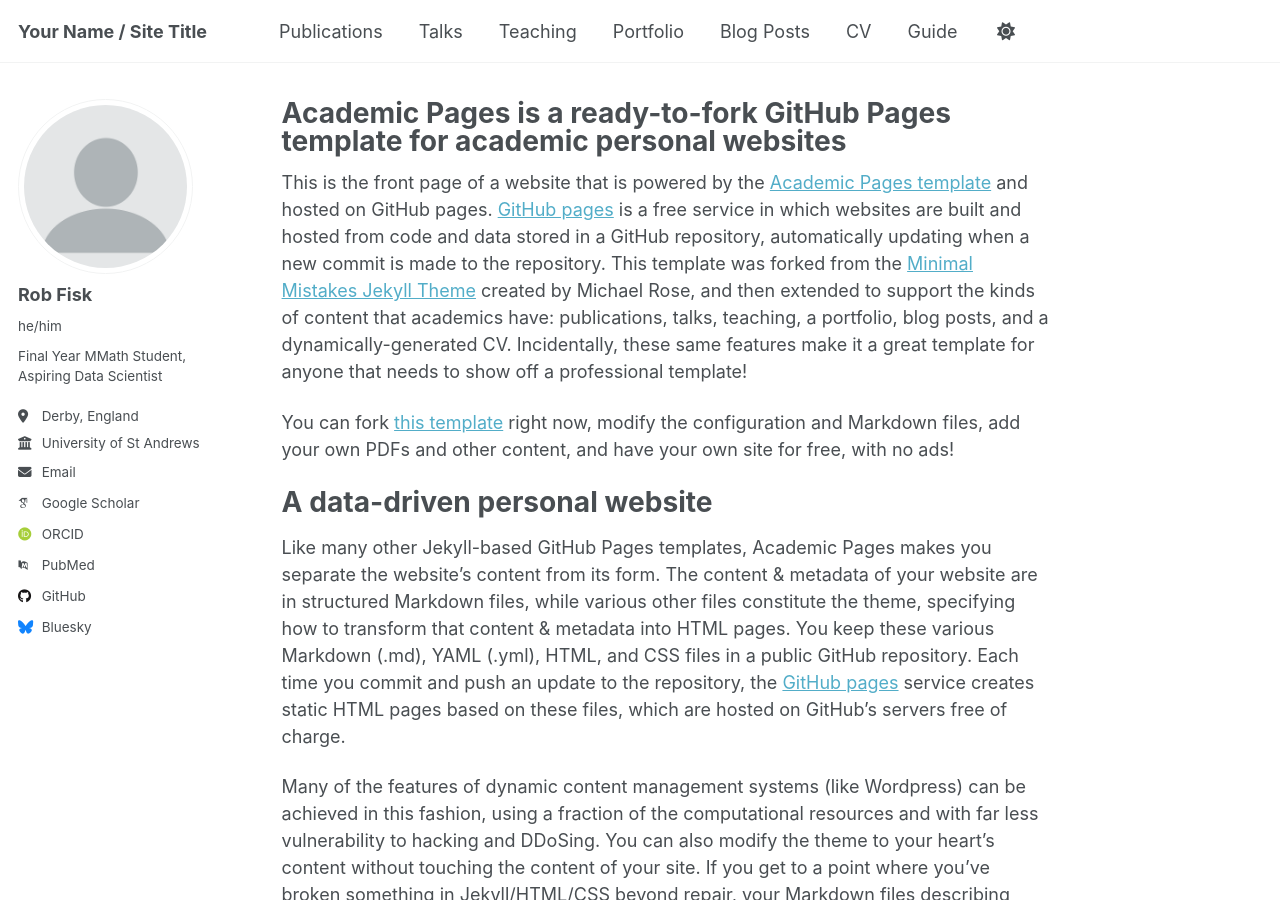
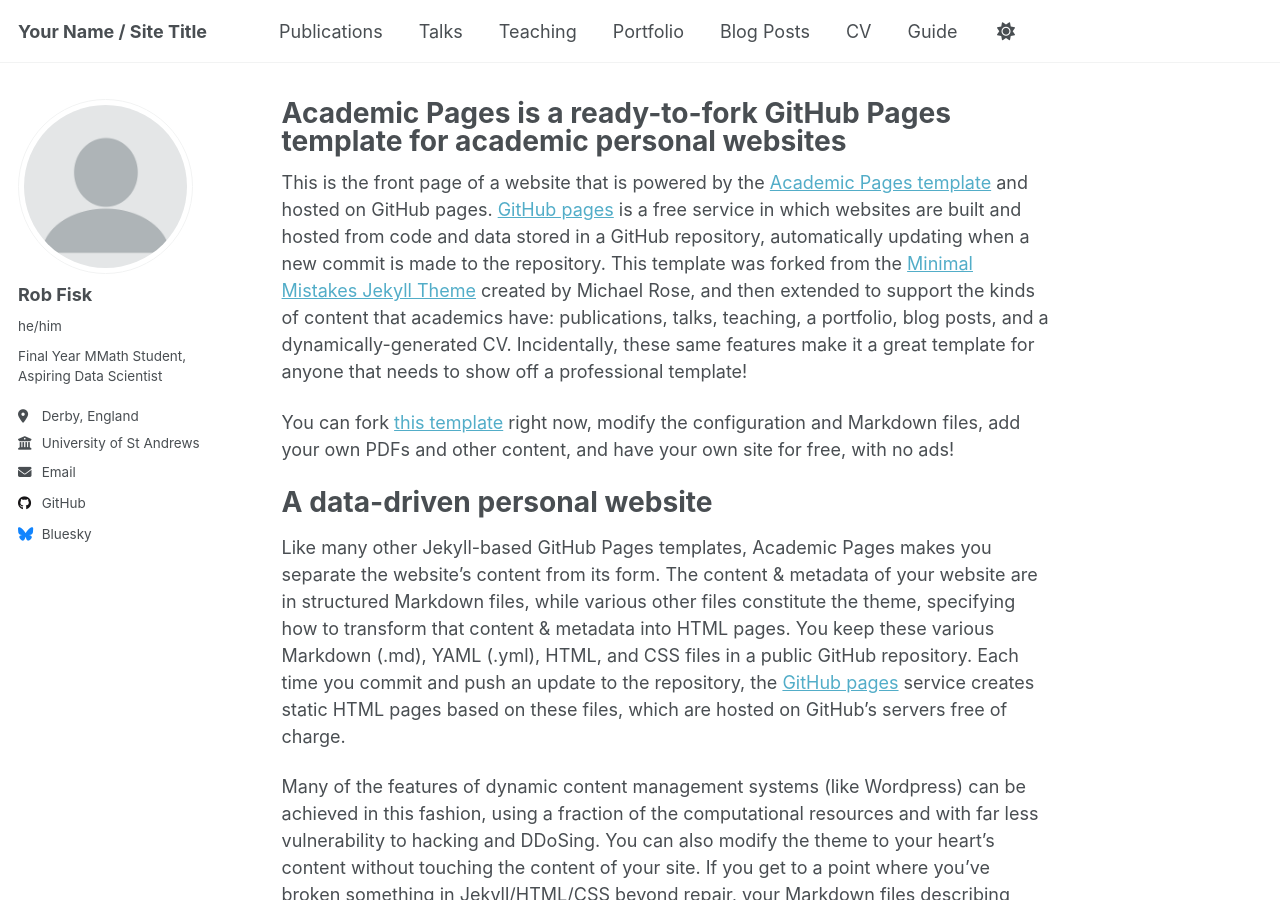
Before and after one commit to RobFisk/robfisk.github.io, a Jekyll site: the page built from _pages/about.md, in a window 1280 px wide and 900 px high. Built offline with Jekyll 4.4.1, drawn with Linux system fonts in a browser that asks for light colours; some web fonts are replaced; a script that is not in the unit is left out; some of the changed lines change nothing that is shown.

Commit message:
Update _config.yml

```diff
--- a/_config.yml
+++ b/_config.yml
@@ -34,11 +34,11 @@
   # Academic websites
   academia         : # URL
   arxiv            : # URL - Update with the correct link to your profile
-  googlescholar    : "https://scholar.google.com/citations?user=PS_CX0AAAAAJ"
+  googlescholar    : #
   impactstory      : # URL
-  orcid            : "http://orcid.org/yourorcidurl"
+  orcid            : #
   semantic         : # URL
-  pubmed           : "https://www.ncbi.nlm.nih.gov/pubmed/?term=john+snow"
+  pubmed           : #
   researchgate     : # URL
   scopus           : # URL
 
@@ -46,7 +46,7 @@
   bitbucket        : # Username - Update with your username on the site
   codepen          : # Username
   dribbble         : # Username
-  github           : "academicpages"
+  github           : "RobFisk"
   kaggle           : # Username
   stackoverflow    : # User number or user number and name (i.e., use "1" or "1/jeff-atwood")
 
```
